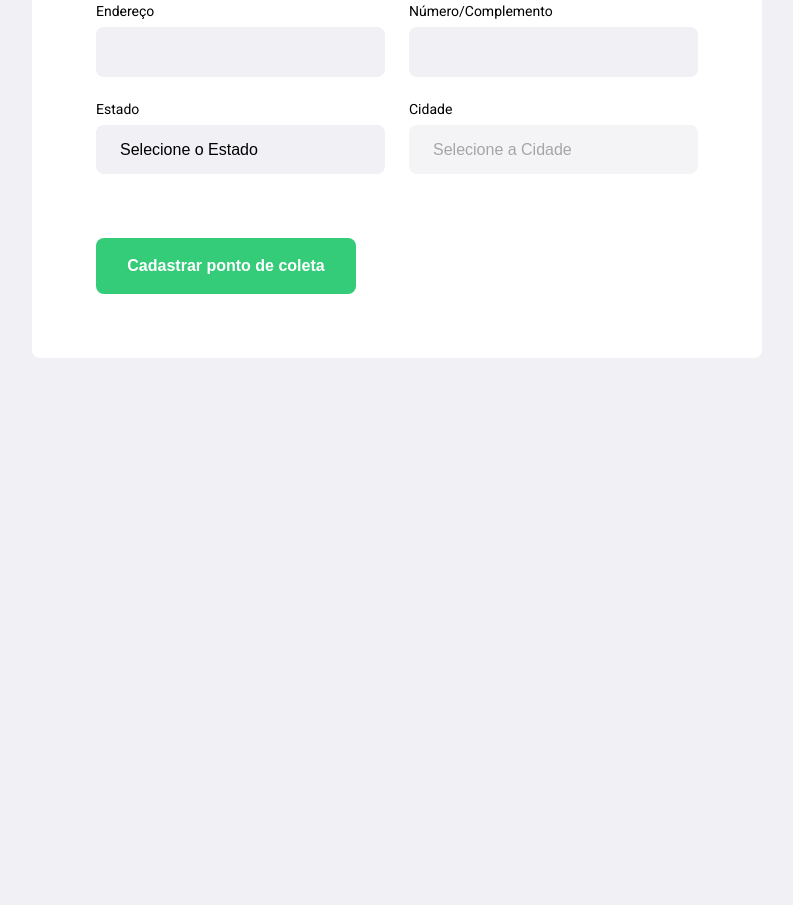
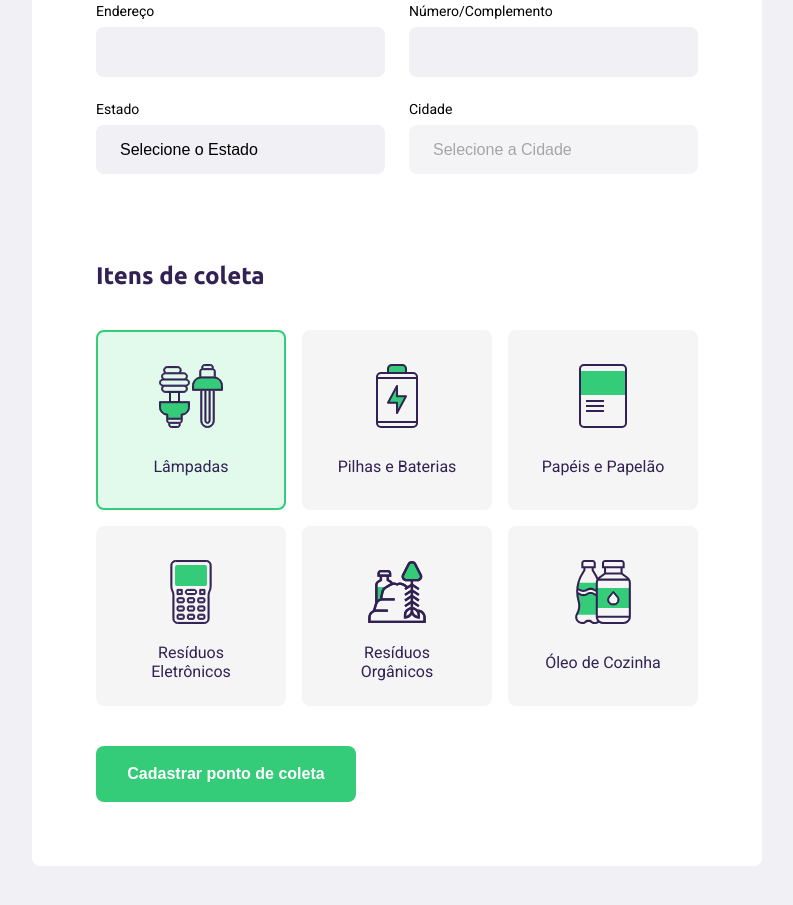
Before and after one commit to guim4s/nlw-starter, a plain HTML site: page create-point.html in a window 1280 px wide. Shown: the part 505-1410 px from the top of the page, without its empty margins (243-1036 px from the left). Before the commit the page ends 943 px from the top, so only its background shows below. Drawn offline with Linux system fonts and the light colour scheme; no server answers.

Commit message:
criação: itens de coleta, faltando ainda o js

```diff
--- a/create-point.html
+++ b/create-point.html
@@ -33,25 +33,25 @@
 
       <div class="field">
         <label for="name">Nome da Entidade</label>
-        <input type="text" name="name">
+        <input type="text" name="name" required>
       </div>
 
       <div class="field-group">
         <div class="field">
           <label for="address">Endereço</label>
-          <input type="text" name="address">
+          <input type="text" name="address" required>
         </div>
 
         <div class="field">
           <label for="address2">Número/Complemento</label>
-          <input type="text" name="address2">
+          <input type="text" name="address2" required>
         </div>
       </div>
 
       <div class="field-group">
         <div class="field">
           <label for="state">Estado</label>
-          <select name="uf">
+          <select name="uf" required>
             <option value="">Selecione o Estado</option>
           </select>
 
@@ -61,7 +61,7 @@
 
         <div class="field">
           <label for="city">Cidade</label>
-          <select name="city" disabled>
+          <select name="city" disabled required>
             <option value="">Selecione a Cidade</option>
           </select>
         </div>
@@ -69,23 +69,45 @@
 
     </fieldset>
 
-
-
-
-
-
-
-
-
-
-
-
-<!--
     <fieldset>
       <legend>
         <h2>Itens de coleta</h2>
       </legend>
-    </fieldset> -->
+
+      <div class="items-grid">
+        <li data-id="1" class="selected">
+          <img src="/assets/lampadas.svg" alt="Lampadas">
+          <span>Lâmpadas</span>
+        </li>
+
+        <li data-id="2">
+          <img src="/assets/baterias.svg" alt="Pilhas e Baterias">
+          <span>Pilhas e Baterias</span>
+        </li>
+
+        <li data-id="3">
+          <img src="/assets/papeis-papelao.svg" alt="Papéis e Papelão">
+          <span>Papéis e Papelão</span>
+        </li>
+
+        <li data-id="4">
+          <img src="/assets/eletronicos.svg" alt="Resíduos Eletrônicos">
+          <span>Resíduos Eletrônicos</span>
+        </li>
+
+        <li data-id="5">
+          <img src="/assets/organicos.svg" alt="Resíduos Orgânicos">
+          <span>Resíduos Orgânicos</span>
+        </li>
+
+        <li data-id="6">
+          <img src="/assets/oleo.svg" alt="Óleo de Cozinha">
+          <span>Óleo de Cozinha</span>
+        </li>
+
+      </div>
+
+  </fieldset>
 
     <button type="submit">Cadastrar ponto de coleta</button>
   </form>
```
